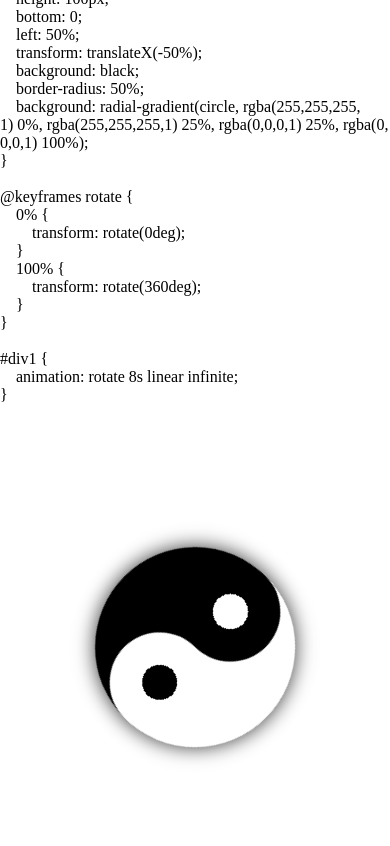
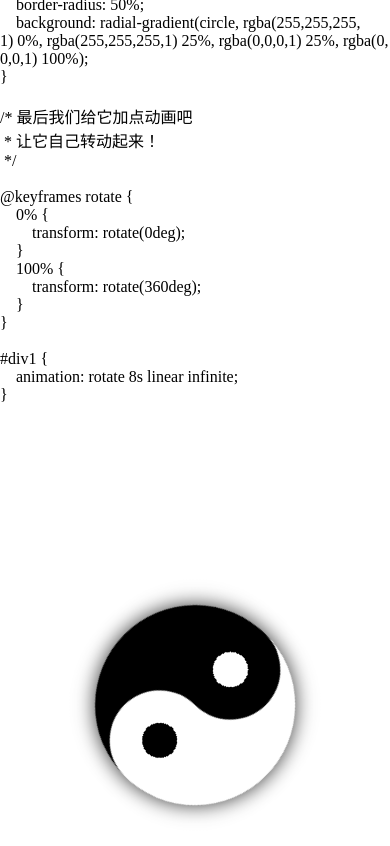
Before and after one commit to jrj444/printing-code, a website: page src/index.html in a window 390 px wide. Drawn offline with Linux system fonts and the light colour scheme.

Commit message:
修改了代码

```diff
--- a/src/style.css
+++ b/src/style.css
@@ -43,6 +43,6 @@
         right: 0;
         bottom: 0;
         margin: auto;
-        margin-bottom: 25%;
+        margin-bottom: 10%;
     }
 }
```
Also changed, not shown: src/main.js (+16 -2 lines), dist/index.html, 10 other files.
